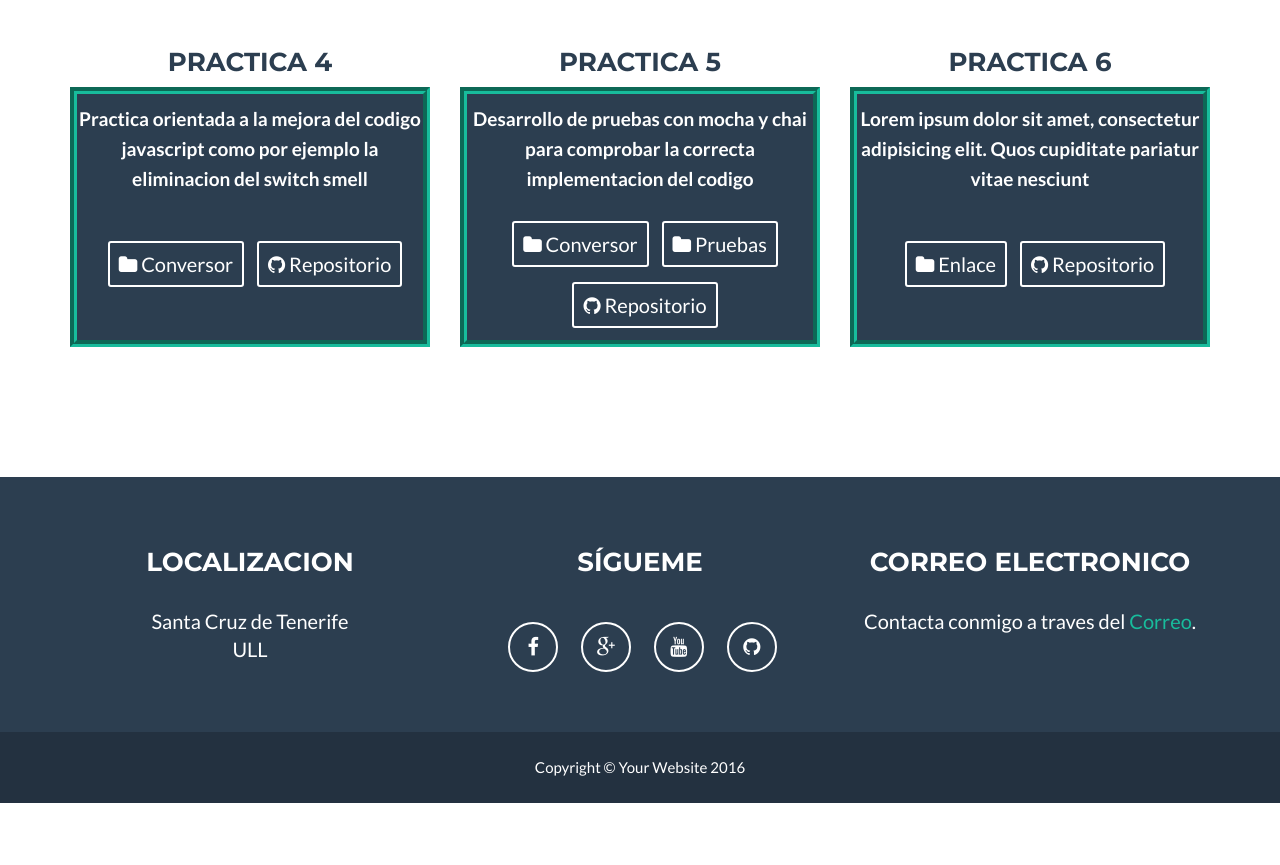
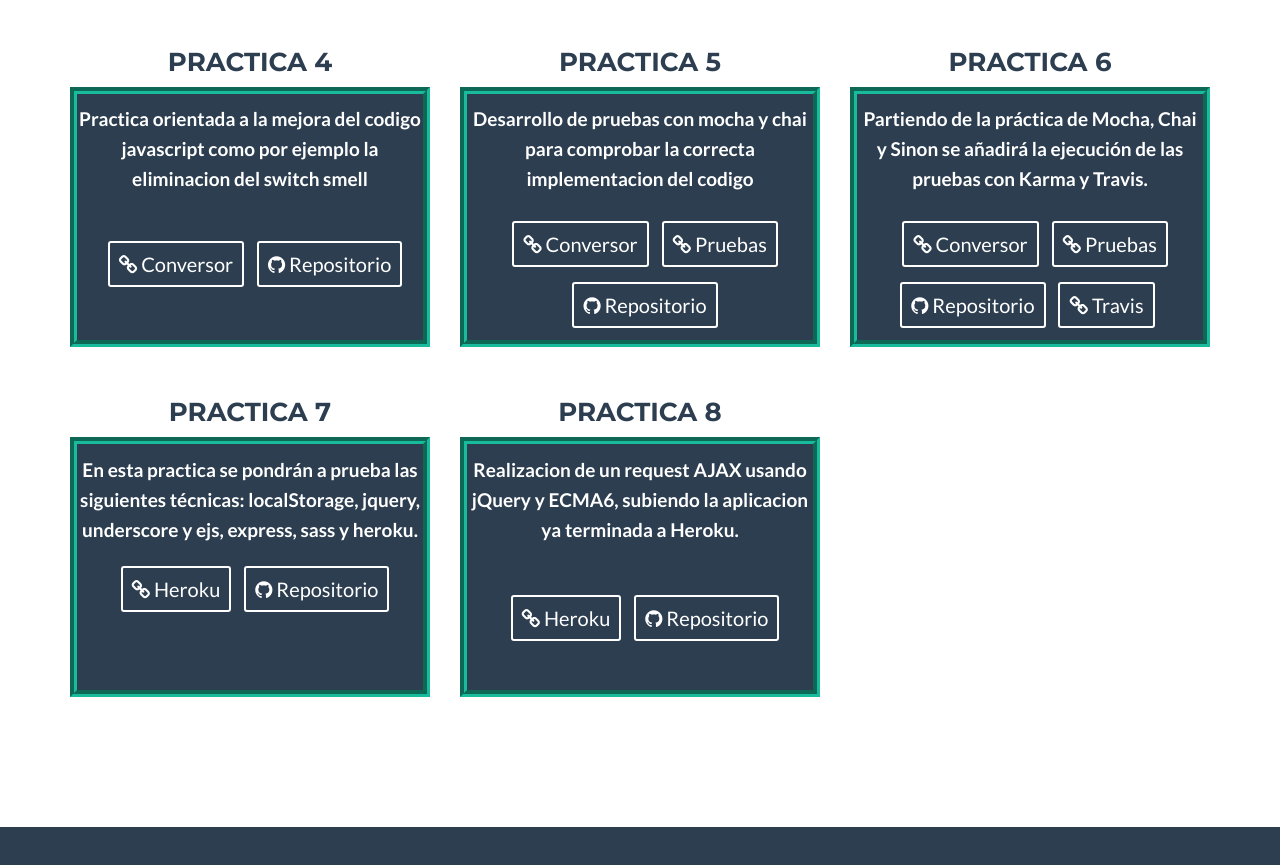
Before and after one commit to alu0100782851/alu0100782851.github.io, a plain HTML site: page Practicas-dsi.html in a window 1280 px wide. Shown: the part 597-1462 px from the top of the page. Before the commit the page ends 1400 px from the top, so only its background shows below. Drawn offline with nearby package versions, Linux system fonts and the light colour scheme.

Commit message:
Añadiendo practicas 6, 7 y 8

```diff
--- a/Practicas-dsi.html
+++ b/Practicas-dsi.html
@@ -75,10 +75,10 @@
             <div class="row">
                 <div class="col-sm-4 portfolio-item" id="prct1">
                     <h3> Practica 1 </h3>
-                    <div id="prct">
+                    <div class="prct">
                    		<h4> Desarrollo de un tutorial de instalación de los programas Nodejs, Express, Github, Atom y Pandoc </h4><br>
                    		<a href="http://ull-esit-gradoii-dsi.github.io/tareas-iniciales-javi_dsi1516/TutorialesMoises/Tutoriales.html" target="_blank" class="btn btn-sm btn-outline">
-                        	<i class="fa fa-folder"></i> Tutorial
+                        	<i class="fa fa-link"></i> Tutorial
                     	</a>
                         <a href="https://github.com/alu0100782851/tareas-iniciales-javi_dsi1516/tree/gh-pages/TutorialesMoises" target="_blank" class="btn btn-sm btn-outline">
                             <i class="fa fa-github"></i> Repositorio
@@ -87,10 +87,10 @@
                 </div>
                 <div class="col-sm-4 portfolio-item" id="prct2">
                 	<h3> Practica 2 </h3>
-               		<div id="prct">
+               		<div class="prct">
                			<h4> Desarrollo de un conversor de temperatura para pasar de fahrenheit a celcius y viceversa </h4><br>
                			<a href="http://ull-esit-gradoii-dsi.github.io/introduccion-javi_dsi1516/" target="_blank" class="btn btn-sm btn-outline">
-                            <i class="fa fa-folder"></i> Conversor
+                            <i class="fa fa-link"></i> Conversor
                         </a>
                         <a href="https://github.com/ULL-ESIT-GRADOII-DSI/introduccion-javi_dsi1516" target="_blank" class="btn btn-sm btn-outline">
                             <i class="fa fa-github"></i> Repositorio
@@ -99,10 +99,10 @@
                 </div>
                 <div class="col-sm-4 portfolio-item" id="prct3">
                 	<h3> Practica 3 </h3>
-               		<div id="prct">
+               		<div class="prct">
                     	<h4> En esta práctica se ha trabajado con javascript, usando POO y haciendo uso de la herencia en javascript. </h4><br>
                     	<a href="http://ull-esit-gradoii-dsi.github.io/object-oriented-programming-in-js-javi_dsi1516/" target="_blank" class="btn btn-sm btn-outline">
-                            <i class="fa fa-folder"></i> Conversor
+                            <i class="fa fa-link"></i> Conversor
                         </a>
                         <a href="https://github.com/ULL-ESIT-GRADOII-DSI/object-oriented-programming-in-js-javi_dsi1516" target="_blank" class="btn btn-sm btn-outline">
                             <i class="fa fa-github"></i> Repositorio
@@ -111,10 +111,10 @@
                 </div>
      		    <div class="col-sm-4 portfolio-item" id="prct4">
                 	<h3> Practica 4 </h3>
-               		<div id="prct">
+               		<div class="prct">
                     	<h4> Practica orientada a la mejora del codigo javascript como por ejemplo la eliminacion del switch smell </h4><br>
                     	<a href="http://ull-esit-gradoii-dsi.github.io/eliminacion-del-switch-smell-alex-javi-moi/" target="_blank" class="btn btn-sm btn-outline">
-                            <i class="fa fa-folder"></i> Conversor
+                            <i class="fa fa-link"></i> Conversor
                         </a>
                         <a href="https://github.com/ULL-ESIT-GRADOII-DSI/eliminacion-del-switch-smell-alex-javi-moi/" target="_blank" class="btn btn-sm btn-outline">
                             <i class="fa fa-github"></i> Repositorio
@@ -123,13 +123,13 @@
                 </div>
                 <div class="col-sm-4 portfolio-item" id="prct5">
                 	<h3> Practica 5 </h3>
-               		<div id="prct">
+               		<div class="prct">
                     	<h4> Desarrollo de pruebas con mocha y chai para comprobar la correcta implementacion del codigo </h4><br>
                     	<a href="http://ull-esit-gradoii-dsi.github.io/mocha-y-chai-alex-javi-moi/" target="_blank" class="btn btn-sm btn-outline">
-                            <i class="fa fa-folder"></i> Conversor
+                            <i class="fa fa-link"></i> Conversor
                         </a>
                         <a href="http://ull-esit-gradoii-dsi.github.io/mocha-y-chai-alex-javi-moi/tests/index.html" target="_blank" class="btn btn-sm btn-outline">
-                            <i class="fa fa-folder"></i> Pruebas
+                            <i class="fa fa-link"></i> Pruebas
                         </a>
                         <a href="https://github.com/ULL-ESIT-GRADOII-DSI/mocha-y-chai-alex-javi-moi/" target="_blank" class="btn btn-sm btn-outline">
                             <i class="fa fa-github"></i> Repositorio
@@ -138,12 +138,42 @@
                 </div>
                 <div class="col-sm-4 portfolio-item" id="prct6">
                 	<h3> Practica 6 </h3>
-               		<div id="prct">
-                    	<h4> Lorem ipsum dolor sit amet, consectetur adipisicing elit. Quos cupiditate pariatur vitae nesciunt </h4><br>
-                    	<a href="#" target="_blank" class="btn btn-sm btn-outline">
-                            <i class="fa fa-folder"></i> Enlace
+               		<div class="prct">
+                    	<h4> Partiendo de la práctica de Mocha, Chai y Sinon se añadirá la ejecución de las pruebas con Karma y Travis. </h4><br>
+                    	<a href="http://ull-esit-gradoii-dsi.github.io/karma-y-travis-alex-javi-moi-2/" target="_blank" class="btn btn-sm btn-outline">
+                            <i class="fa fa-link"></i> Conversor
                         </a>
-                        <a href="#" target="_blank" class="btn btn-sm btn-outline">
+                        <a id="linkpruebas6" href="http://ull-esit-gradoii-dsi.github.io/karma-y-travis-alex-javi-moi-2/test/" target="_blank" class="btn btn-sm btn-outline">
+                            <i class="fa fa-link"></i> Pruebas
+                        </a>
+                        <a id="linkrepo6" href="https://github.com/ULL-ESIT-GRADOII-DSI/karma-y-travis-alex-javi-moi-2" target="_blank" class="btn btn-sm btn-outline">
+                            <i class="fa fa-github"></i> Repositorio
+                        </a>
+                        <a href="https://travis-ci.org/ULL-ESIT-GRADOII-DSI/karma-y-travis-alex-javi-moi-2" target="_blank" class="btn btn-sm btn-outline">
+                            <i class="fa fa-link"></i> Travis
+                        </a>
+                    </div>
+                </div>
+                <div class="col-sm-4 portfolio-item" id="prct7">
+                	<h3> Practica 7 </h3>
+               		<div class="prct">
+                    	<h4> En esta practica se pondrán a prueba las siguientes técnicas: localStorage, jquery, underscore y ejs, express, sass y heroku.</h4><br>
+                    	<a href="https://dsip7.herokuapp.com/" target="_blank" class="btn btn-sm btn-outline">
+                            <i class="fa fa-link"></i> Heroku
+                        </a>
+                        <a href="https://github.com/ULL-ESIT-GRADOII-DSI/localstorage-jquery-underscore-express-sass-heroku-alex-javi-moi-2" target="_blank" class="btn btn-sm btn-outline">
+                            <i class="fa fa-github"></i> Repositorio
+                        </a>
+                    </div>
+                </div>
+                <div class="col-sm-4 portfolio-item" id="prct8">
+                	<h3> Practica 8 </h3>
+               		<div class="prct">
+                    	<h4> Realizacion de un request AJAX usando jQuery y ECMA6, subiendo la aplicacion ya terminada a Heroku. </h4><br>
+                    	<a href="https://dsip8.herokuapp.com/" target="_blank" class="btn btn-sm btn-outline">
+                            <i class="fa fa-link"></i> Heroku
+                        </a>
+                        <a href="https://github.com/ULL-ESIT-GRADOII-DSI/ajax-ecma6-ficheros-alex-javi-moi.git" target="_blank" class="btn btn-sm btn-outline">
                             <i class="fa fa-github"></i> Repositorio
                         </a>
                     </div>
--- a/css/style.css
+++ b/css/style.css
@@ -3,12 +3,13 @@
   	Created by: Moises Yanes Carballo
 */
 
-#prct{ /*Contenedor para las practicas*/
+.prct{ /*Contenedor para las practicas*/
 	background-color: #2c3e50;
 	width: 360px;
     height: 260px;
     border: 7px groove;
     border-color:  #18bc9c;
+    text-align: center;
 }
 
 h4{
@@ -22,3 +23,19 @@ h4{
 #prct5 h4{
 	margin-bottom: -10px;
 }
+
+#prct6 h4{
+	margin-bottom: -10px;
+}
+
+#linkrepo6 {
+	margin-left: -5px;
+}
+
+#prct7 h4{
+	margin-bottom: -15px;
+}
+
+#prct8 h4{
+	margin-bottom: 14px;
+}
```
Also changed, not shown: index.html (+3 -3 lines).
